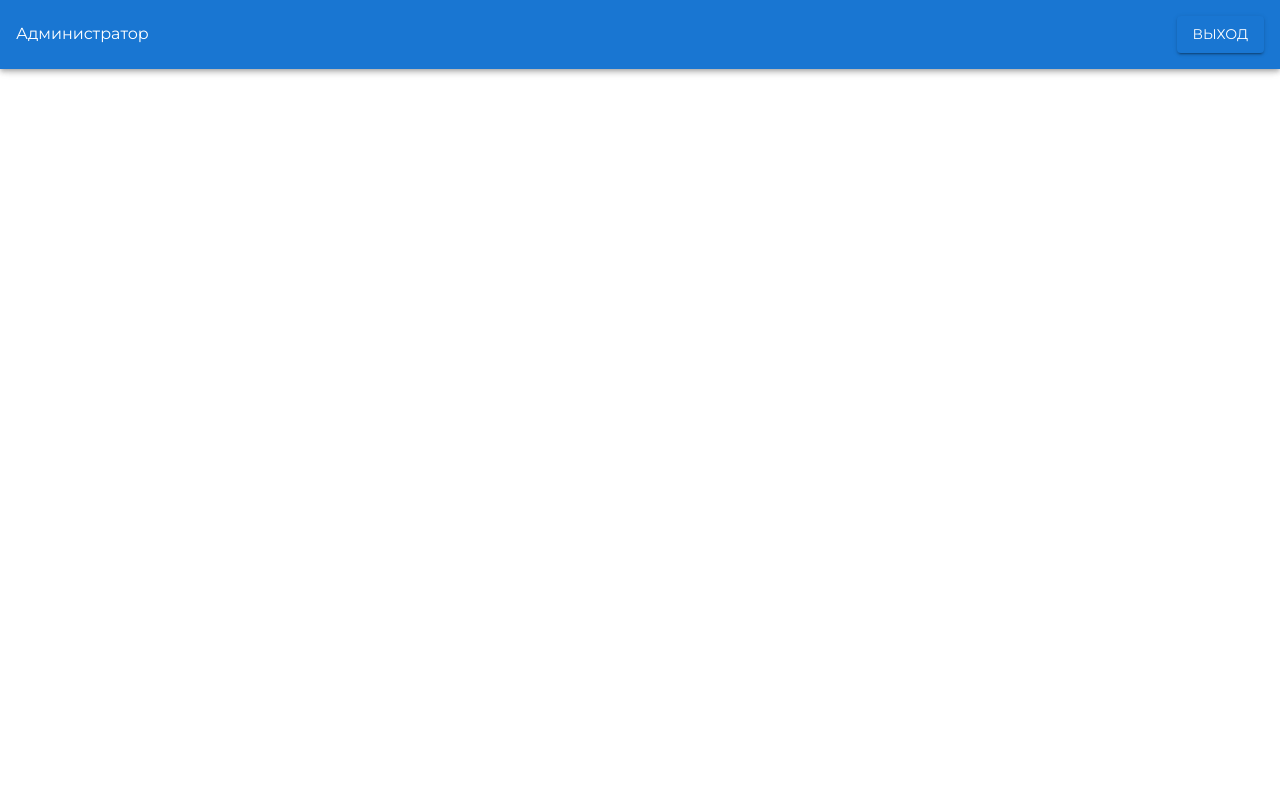
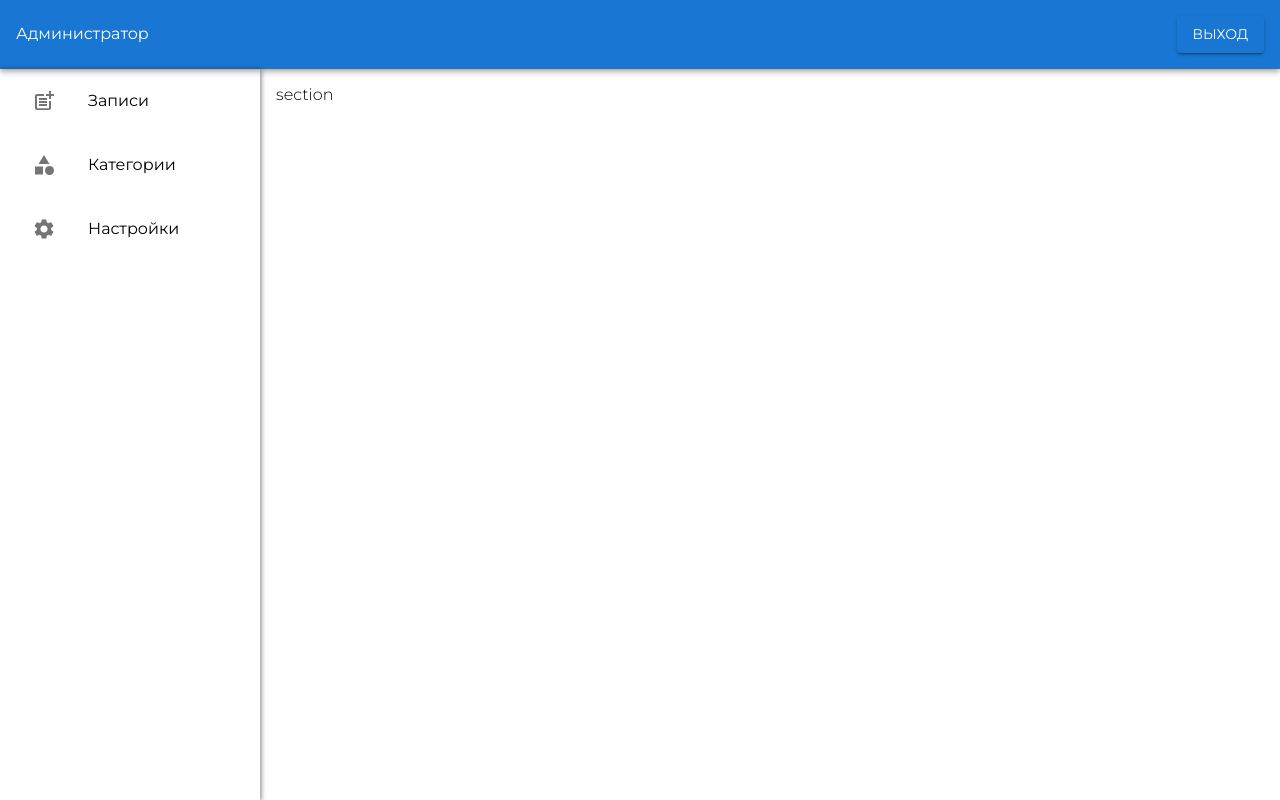
Before and after one commit to evkondr/vkuseda-client, a React (Create React App) app: page /vkuseda-adm in a window 1280 px wide. Built offline with nearby package versions, Linux system fonts and the light colour scheme.

Commit message:
AdminPage layout

```diff
--- /dev/null
+++ b/src/Components/AdminSidebar/AdminSidebar.tsx
@@ -0,0 +1,42 @@
+import React from 'react';
+import {
+  List, ListItem, ListItemIcon, ListItemButton, ListItemText,
+} from '@mui/material/';
+import PostAddIcon from '@mui/icons-material/PostAdd';
+import CategoryIcon from '@mui/icons-material/Category';
+import SettingsIcon from '@mui/icons-material/Settings';
+
+const AdminSidebar = () => {
+  return (
+    <nav>
+      <List disablePadding>
+        <ListItem>
+          <ListItemButton>
+            <ListItemIcon>
+              <PostAddIcon />
+            </ListItemIcon>
+            <ListItemText primary="Записи" />
+          </ListItemButton>
+        </ListItem>
+        <ListItem>
+          <ListItemButton>
+            <ListItemIcon>
+              <CategoryIcon />
+            </ListItemIcon>
+            <ListItemText primary="Категории" />
+          </ListItemButton>
+        </ListItem>
+        <ListItem>
+          <ListItemButton>
+            <ListItemIcon>
+              <SettingsIcon />
+            </ListItemIcon>
+            <ListItemText primary="Настройки" />
+          </ListItemButton>
+        </ListItem>
+      </List>
+    </nav>
+  );
+};
+
+export default AdminSidebar;
--- a/src/Components/Pages/AdminPage.tsx
+++ b/src/Components/Pages/AdminPage.tsx
@@ -2,11 +2,20 @@ import React from 'react';
 import {
   AppBar, Typography, Button, Box,
 } from '@mui/material/';
+import { Outlet } from 'react-router-dom';
+import AdminSidebar from '../AdminSidebar/AdminSidebar';
 
+const content = {
+  position: 'absolute!important',
+  marginTop: '69px',
+  width: '100%',
+  top: 0,
+  bottom: 0,
+};
 const AdminPage = () => {
   return (
-    <main>
-      <AppBar>
+    <main style={{ maxHeight: '100vh' }}>
+      <AppBar position="static">
         <Box display="flex" justifyContent="space-between" alignItems="center" padding={2}>
           <Typography>
             Администратор
@@ -14,6 +23,20 @@ const AdminPage = () => {
           <Button variant="contained">Выход</Button>
         </Box>
       </AppBar>
+      <Box display="flex" sx={content}>
+        <Box
+          component="aside"
+          sx={{
+            position: 'relative', width: '260px', boxShadow: '1px 1px 5px rgba(0,0,0, .5)',
+          }}
+        >
+          <AdminSidebar />
+        </Box>
+        <Box component="section" flexGrow={1} padding={2}>
+          section
+          <Outlet />
+        </Box>
+      </Box>
     </main>
   );
 };
```
